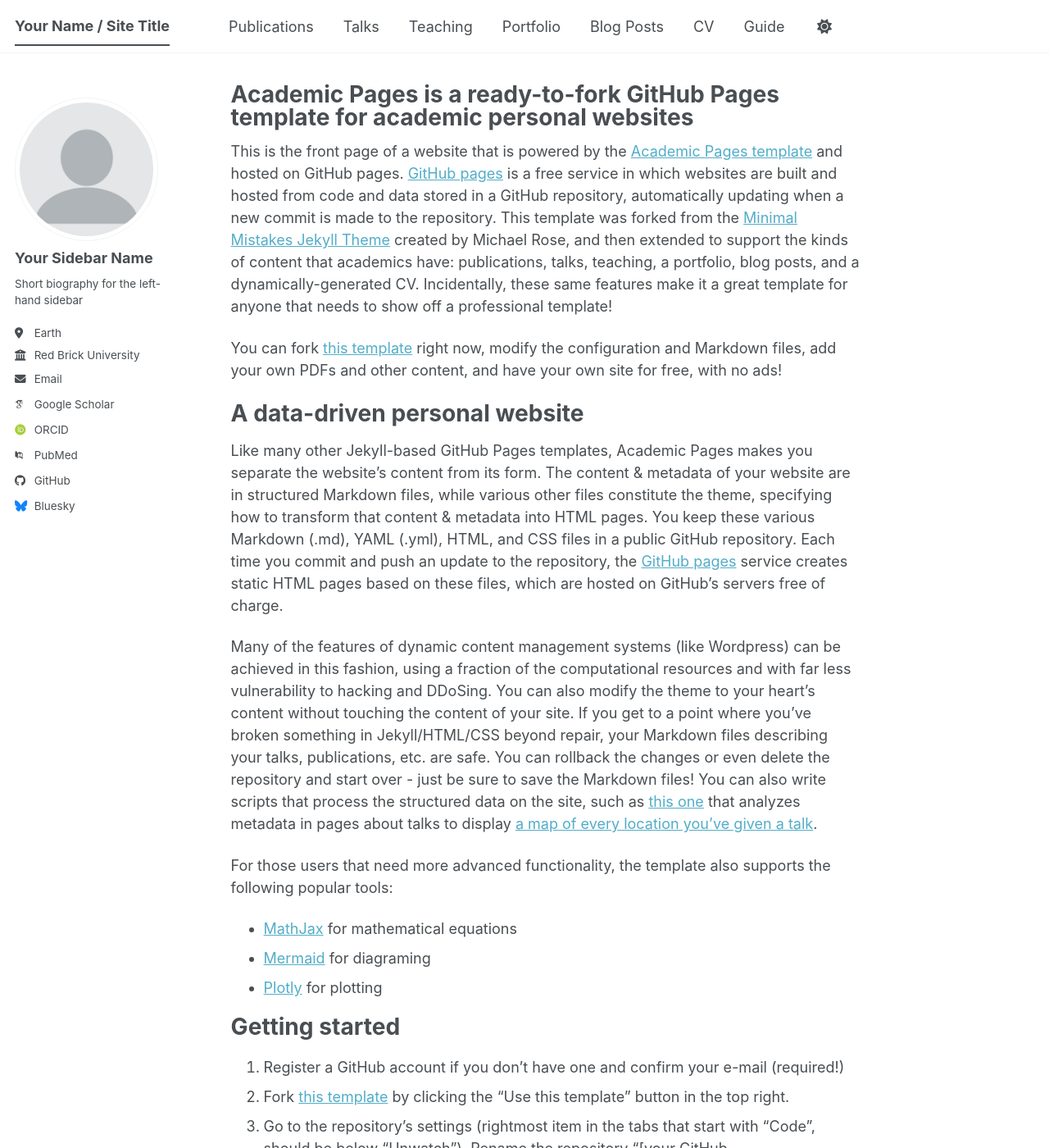
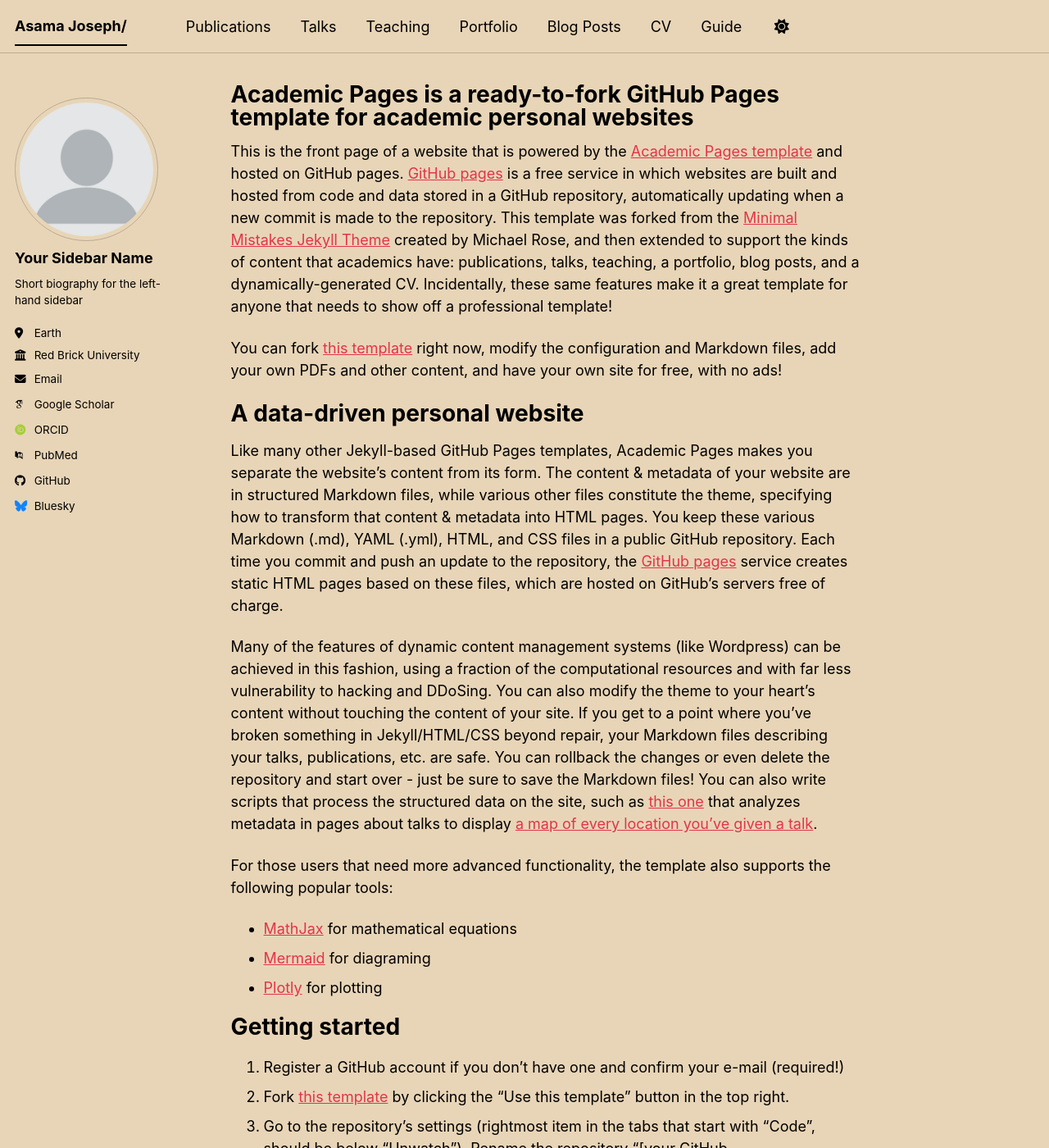
Before and after one commit to jjassm/josephasama.github.io, a Jekyll site: the page built from _pages/about.md, in a window 1280 px wide and 1400 px high. Shown: the whole window at 82% size. Built offline with Jekyll 4.4.1, drawn with Linux system fonts in a browser that asks for light colours; some web fonts are replaced; a script bundle is joined from its source files by our own code; library files that are not in the unit come from our copies; some of the changed text lies outside the part shown.

Commit message:
Update _config.yml

```diff
--- a/_config.yml
+++ b/_config.yml
@@ -8,11 +8,11 @@
 
 # Basic Site Settings
 locale                   : "en-US"
-site_theme               : "default" # The available themes options are "default", "air", "sunrise", "mint", "dirt" and "contrast"
-title                    : "Your Name / Site Title"
+site_theme               : "sunrise" # The available themes options are "default", "air", "sunrise", "mint", "dirt" and "contrast"
+title                    : "Asama Joseph/ "
 title_separator          : "-"
-name                     : &name "Your Name"
-description              : &description "Your Name's academic portfolio"   # Update this with a general description of your site, this is the default if not overridden by a page
+name                     : &name "Asama Jsoeph"
+description              : &description "Economics, Data Analysis & Applied Research"   # Update this with a general description of your site, this is the default if not overridden by a page
 url                      : https://academicpages.github.io # The base hostname & protocol for your site e.g. "https://[your GitHub username].github.io",
                                                            # or if you already have some other page hosted on Github then use "https://[your GitHub username].github.io/[Your Repo Name]"
 baseurl                  : "" # the subpath of your site, e.g. "/blog"
```
